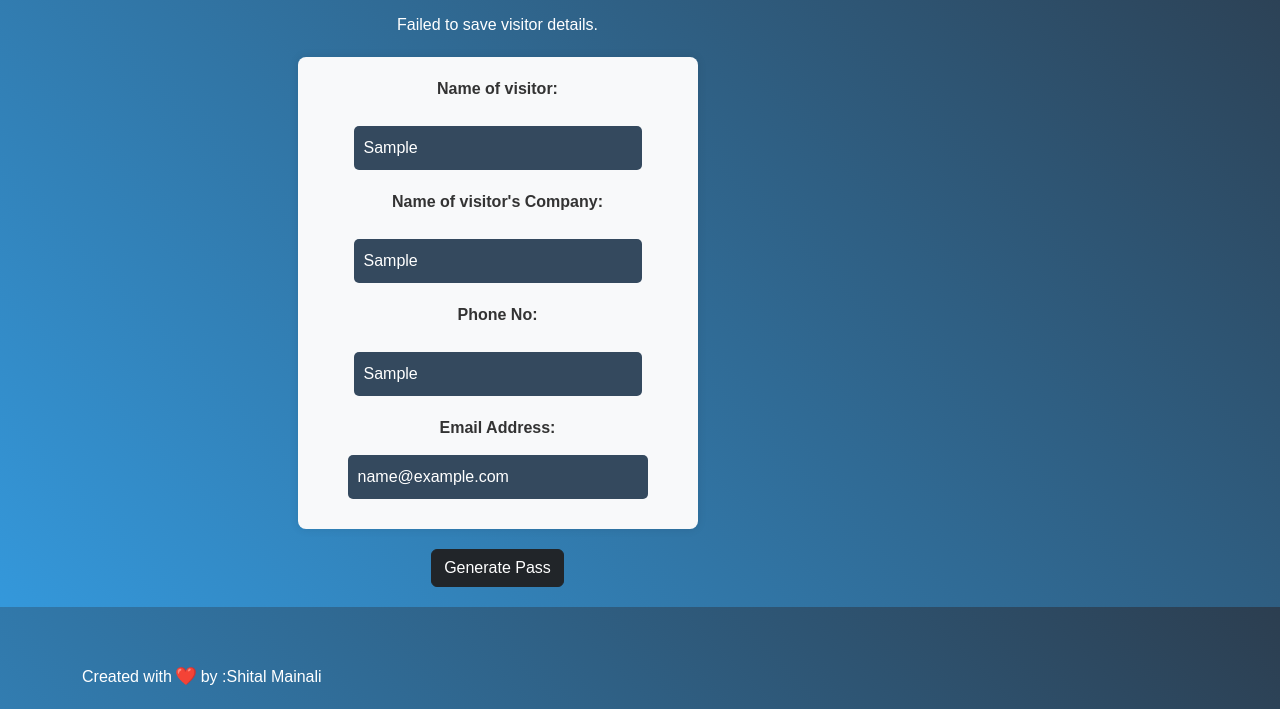
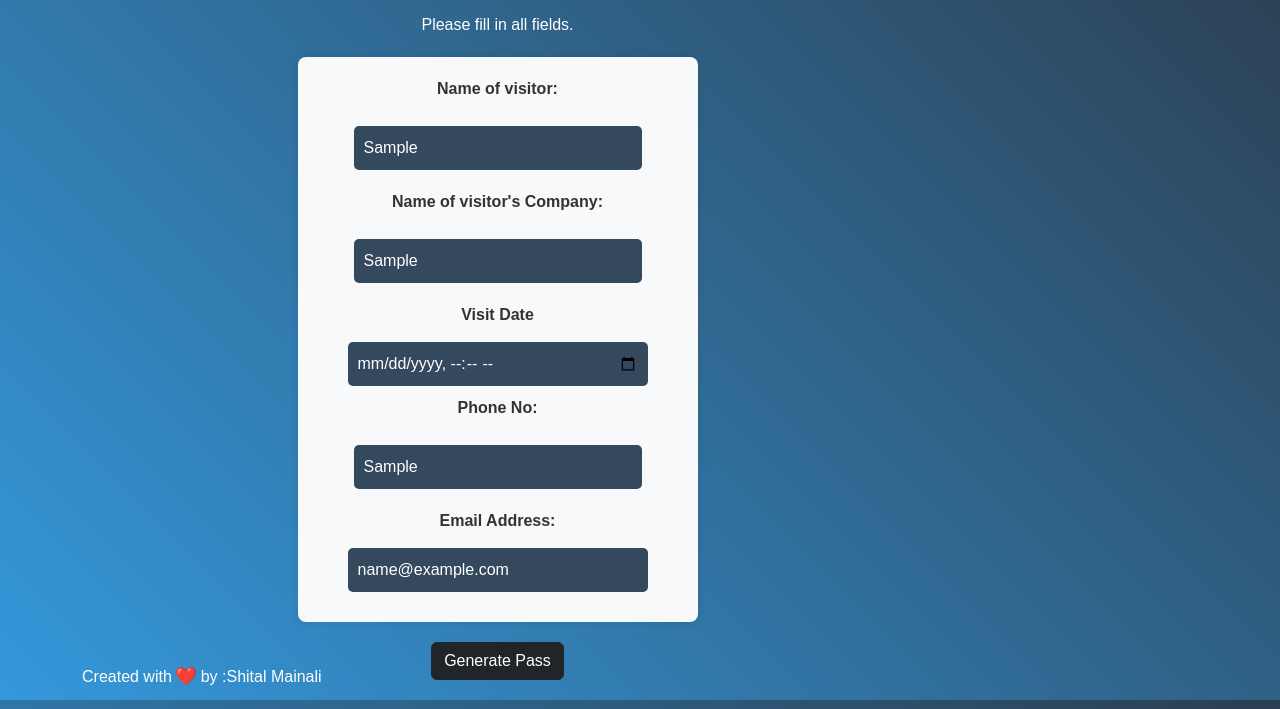
Before and after one commit to spiderb59/qrGenerator, a website: page pass-generator/public/index.html in a window 1280 px wide. Both pictures are taken after typing "Sample", "Sample", "Sample", "name@example.com" into the empty fields and a click on the button "Generate Pass". Shown: the part 91-800 px from the top of the page. Drawn offline with nearby package versions, Linux system fonts and the light colour scheme; no server answers.

Commit message:
fronted input field addition

```diff
--- a/pass-generator/public/index.html
+++ b/pass-generator/public/index.html
@@ -23,6 +23,8 @@
 
 				  <label for="visitor-company">Name of visitor's Company:</label>
 				  <input type="text" id="visitor-company" placeholder="ABC Company" class="input-field" required><br>
+				  <label for="visit-date">Visit Date</label>
+				  <input type="datetime-local" id="visit-date" class="input-field" required><br>
 
 				  <label for="visitor-phone">Phone No:</label>
 				  <input type="text" id="visitor-phone" placeholder="080xxxxxxxxx" class="input-field" required><br>
--- a/pass-generator/public/script.js
+++ b/pass-generator/public/script.js
@@ -3,8 +3,9 @@ function generateQR() {
   var qrCompany = document.getElementById('visitor-company').value.trim();
   var qrPhoneNumber = document.getElementById('visitor-phone').value.trim();
   var qrEmail = document.getElementById('visitor-email').value.trim();
+  var qrVisitDate = document.getElementById("visit-date").value.trim();
   // Validate visitor details
-  if (qrName === '' || qrCompany === '' || qrPhoneNumber === '' || qrEmail === '') {
+  if (qrName === '' || qrCompany === '' || qrPhoneNumber === '' || qrEmail === '' || qrVisitDate == '') {
     showError('Please fill in all fields.');
     return;
   }
@@ -30,7 +31,8 @@ function generateQR() {
       phone: qrPhoneNumber,
       email: qrEmail,
       date: formattedDateTime,
-      pass_path: pass_path
+      pass_path: pass_path,
+      visit_date: qrVisitDate
     })
   })
   .then(response => response.json())
```
